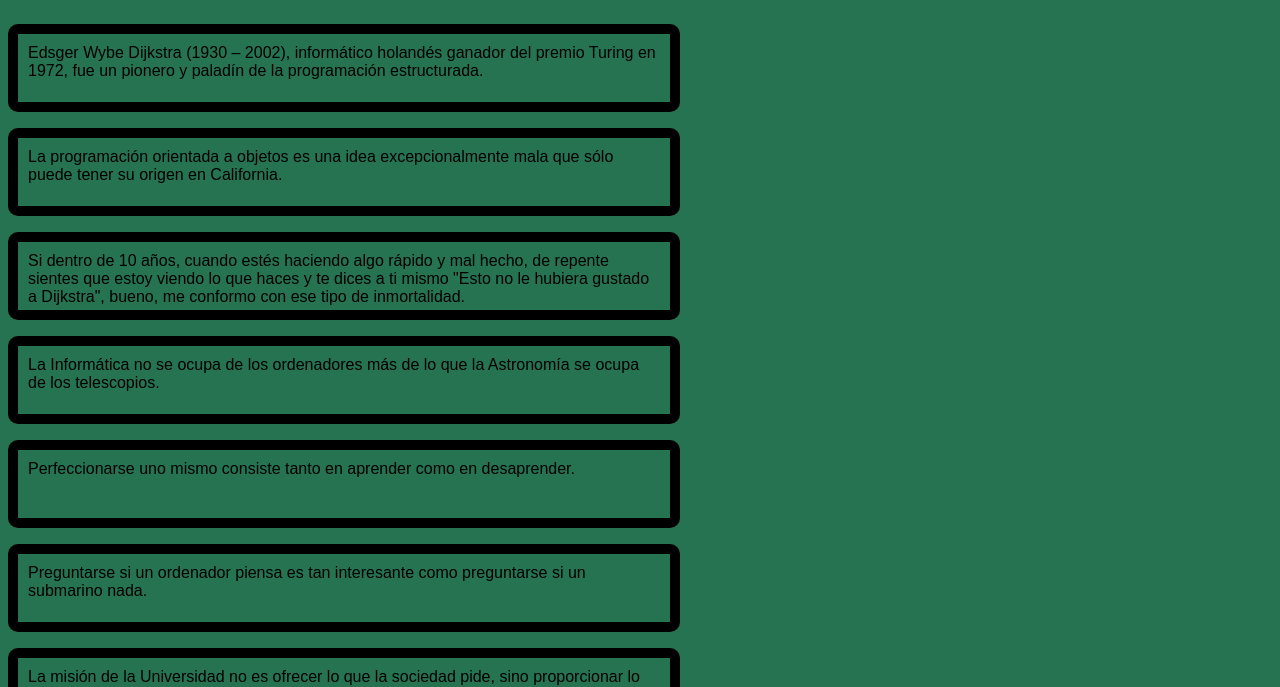
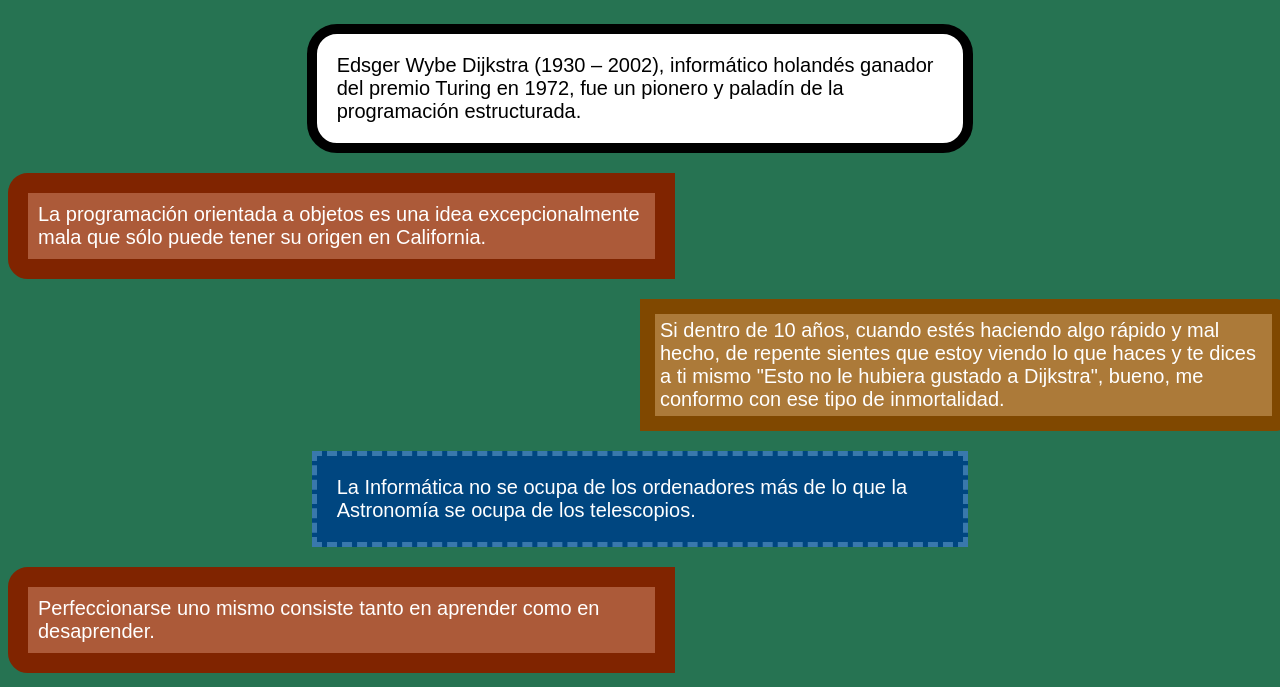
Before and after one commit to javier8340/DIWEB, a plain HTML site: page edsger/citas-dijkstra.html in a window 1280 px wide. Shown: the part 75-762 px from the top of the page. Drawn offline with Linux system fonts and the light colour scheme.

Commit message:
Terminado ejercicio disktra

```diff
--- a/edsger/estilos.css
+++ b/edsger/estilos.css
@@ -11,8 +11,43 @@ h1{
 }
 p{
     border: 10px black solid;
-    border-radius: 10px;
-    width: 50%;
+
+    width: 48%;
+    padding: 20px;
+    /*height: 2.4em;*/
+    font-size: 20px;
+}
+.intro{
+    border-radius: 30px;
+    background-color: white;
+    margin-left: auto;
+    margin-right: auto;
+}
+.estilo1{
+    border: #802400 20px solid;
+    background-color: #AC5A39;
+    border-top-left-radius: 20px;
+    border-bottom-left-radius: 20px;
+    margin-right: 50%;
     padding: 10px;
-    height: 3em;
+    color: white;
 }
+.estilo2{
+    border: #804800 15px solid;
+    background-color: #AC7A39;
+    border-top-right-radius: 10px;
+    border-bottom-right-radius: 10px;
+    margin-left: 50%;
+    padding: 5px;
+    color: white;
+}
+.estilo3{
+    border: #3978AC 5px dashed;
+    background-color: #004680;
+
+    margin-left: auto;
+    margin-right: auto;
+    padding: 20px;
+
+    color: white;
+}
```
